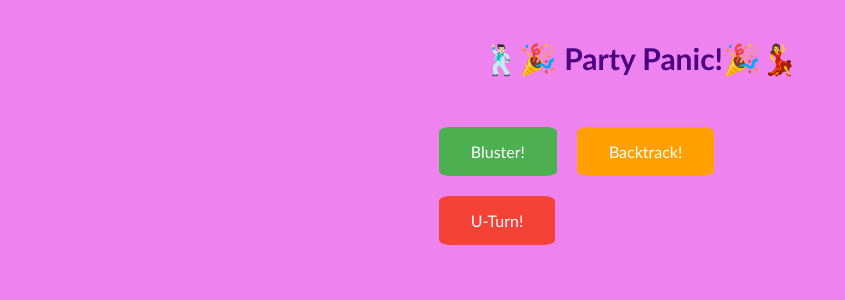
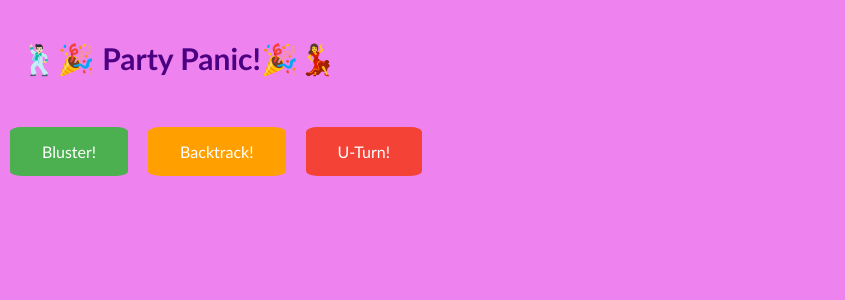
Before and after one commit to LJKT1/party-panic, a React (Create React App) app: page / in a window 1280 px wide. Shown: the top 300 px of the page, without its empty margins (0-845 px from the left). Built offline with nearby package versions, Linux system fonts and the light colour scheme.

Commit message:
Tweak layout

```diff
--- a/src/App.css
+++ b/src/App.css
@@ -8,7 +8,7 @@
 }
 
 .App {
-  width: 33%;
+  width: 100%;
   margin: auto;
 }
 
@@ -17,11 +17,6 @@
   font-size: 30px;
   padding: 20px;
   background-image: none;
-  text-align: center;
-}
-
-table {
-  width: 100%;
 }
 
 .emoji-cells {
@@ -33,6 +28,9 @@ table {
   width: 75%;
 }
 
+table {
+  margin: 10px;
+}
 .btn {
   padding: 15px 32px;
   border-radius: 10%;
```
